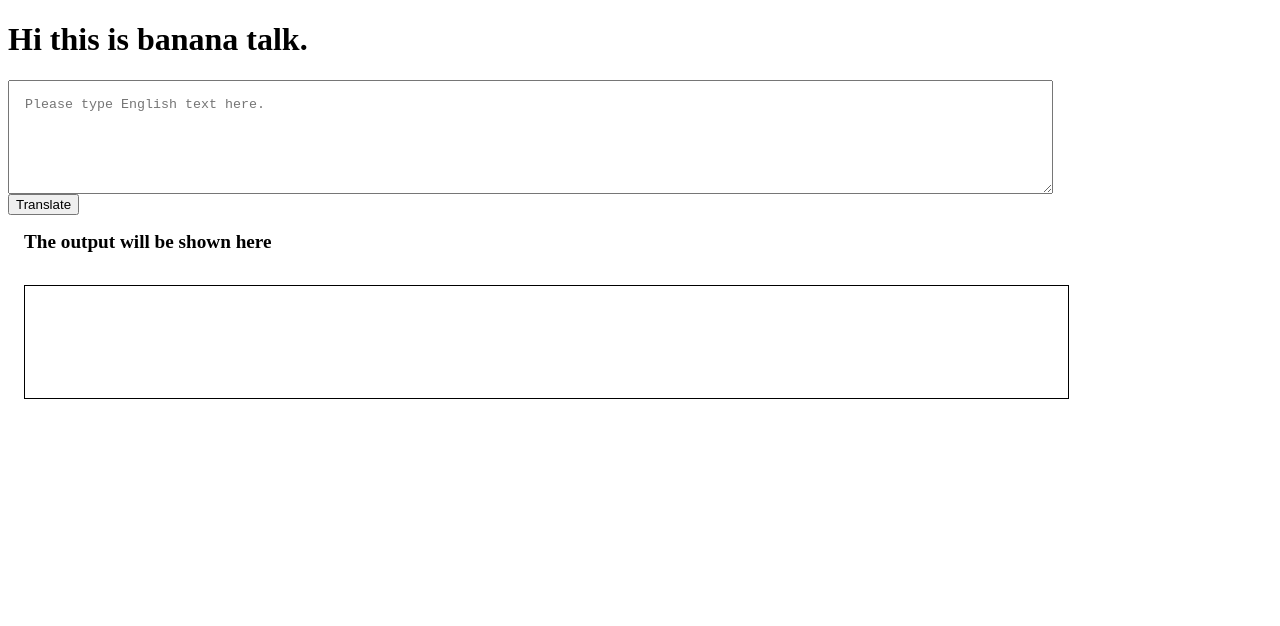
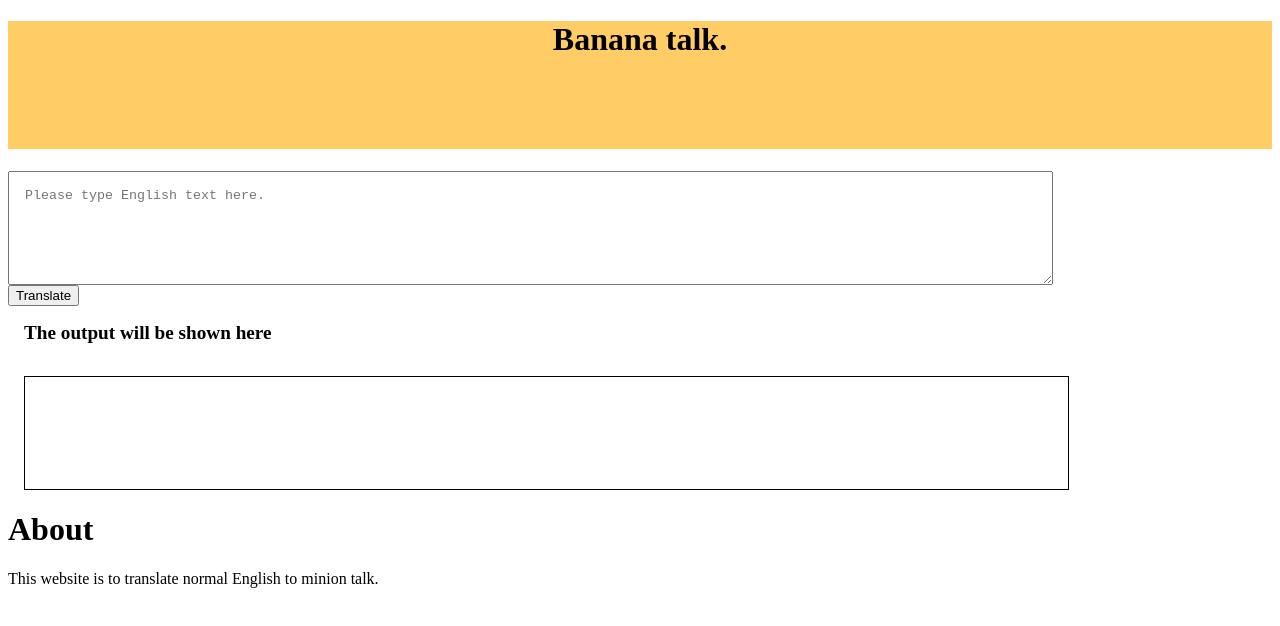
Before and after one commit to ashishdk/Banana-speak, a plain HTML site: page index.html in a window 1280 px wide. Drawn offline with Linux system fonts and the light colour scheme.

Commit message:
css started

```diff
--- a/index.html
+++ b/index.html
@@ -10,11 +10,15 @@
 </head>
 
 <body>
-    <h1>Hi this is banana talk.</h1>
-    <textarea id="txt-input" placeholder="Please type English text here."></textarea>
+    <h1 class=header>Banana talk.</h1>
+    <textarea class=area1 id="txt-input" placeholder="Please type English text here."></textarea>
     <button id="btn-translate">Translate</button>
     <div class="opdown">The output will be shown here</div>
     <div id="output"></div>
+    <footer>
+        <h1>About</h1>
+        <p>This website is to translate normal English to minion talk.</p>
+    </footer>
     <script src="app.js" text="text/javascript"></script>
 </body>
 
--- a/styles.css
+++ b/styles.css
@@ -17,3 +17,12 @@ textarea{
     height:10vh;
     padding: 1rem;
 }
+.header{
+    height: 8rem;
+    background-color: 	#FFCC66;
+    text-align: center;
+    padding: 0rem;
+}
+.area1{
+ border-style: center;
+}
```
